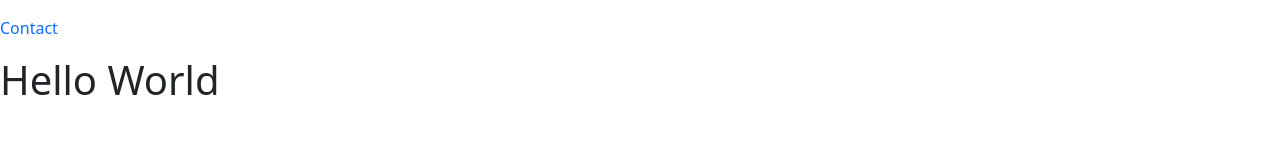
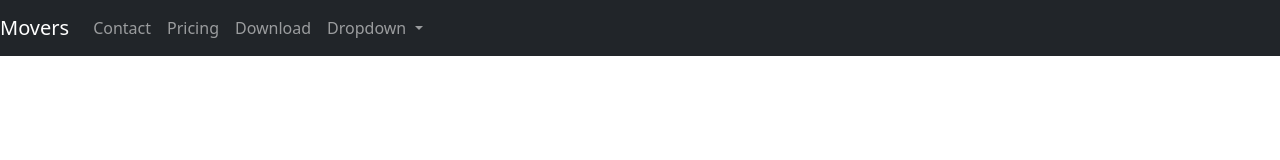
Before and after one commit to Baktygul-kk/bootstrap-learning, a plain HTML site: page index.html in a window 1280 px wide. Drawn offline with nearby package versions, Linux system fonts and the light colour scheme.

Commit message:
bootstrap nav-bar

```diff
--- a/index.html
+++ b/index.html
@@ -9,12 +9,34 @@
 </head>
 <body>
     <header>
-        <nav class="navbar">
-            <ul class="navbar-nav">
+        <nav class="navbar navbar-expand-lg fixed-top navbar-dark bg-dark">
+            <a class="navbar-brand" href="#">Movers</a>
+            <button class="navbar-toggler" type="button" data-bs-toggle="collapse" data-bs-target="#navbarSupportedContent" aria-controls="navbarSupportedContent" aria-expanded="false" aria-label="Toggle navigation">
+                <span class="navbar-toggler-icon"></span>
+              </button>
+        <div class="collapse navbar-collapse" id="navbarSupportedContent">
+            <ul class="navbar-nav ml-auto"> <!--ml-auto doesnt work-->
                 <li class="nav-item">
-                    <a class="nav-link">Contact</a>
+                    <a class="nav-link" href="#">Contact</a>
                 </li>
+                <li class="nav-item">
+                    <a class="nav-link" href="#">Pricing</a>
+                </li>
+                <li class="nav-item">
+                    <a class="nav-link" href="#">Download</a>
+                </li>
+                <li class="nav-item dropdown">
+                    <a class="nav-link dropdown-toggle" href="#" id="navbarDropdown" role="button" data-bs-toggle="dropdown" aria-expanded="false">
+                      Dropdown
+                    </a>
+                    <ul class="dropdown-menu" aria-labelledby="navbarDropdown">
+                      <li><a class="dropdown-item" href="#">Action</a></li>
+                      <li><a class="dropdown-item" href="#">Another action</a></li>
+                      <li><hr class="dropdown-divider"></li>
+                      <li><a class="dropdown-item" href="#">Something else here</a></li>
+                    </ul>
             </ul>
+            </div>
 
         </nav>
     </header>
```
